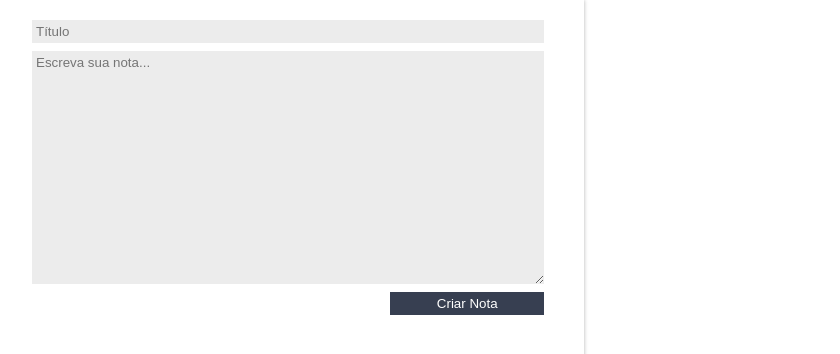
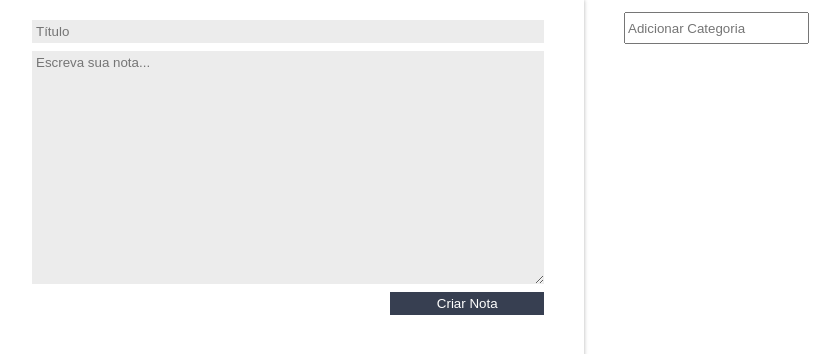
Before and after one commit to narradorww/noteboard, a React (Create React App) app in the folder noteboard/: page / in a window 1280 px wide. Shown: the top 354 px of the page, without its empty margins (8-848 px from the left). Built offline with nearby package versions, Linux system fonts and the light colour scheme.

Commit message:
configurada feature de adicionar categorias, utilizado o state dos componente para dinamizar  a criação de categorias

```diff
--- a/noteboard/src/App.js
+++ b/noteboard/src/App.js
@@ -1,15 +1,27 @@
 import React, { Component } from "react";
 import ListaDeNotas from "./components/listadenotas";
 import FormularioCadastro from "./components/formulario-cadastro";
+import ListadeCategorias from "./components/lista-categorias"
+
+
 import "./assets/App.css";
 import './assets/index.css';
+
+
+
+
+
+
+
 class App extends Component {
 
   constructor(){
     super();
-
+//Objeto que determina os estados (statefull) do componente App.js est
+//A partir da determinação desse estado é que é determinada a renderização de todo o componente
     this.state = {
-      notas:[]
+      notas:[],
+      categorias:[],
     }
   }
 
@@ -22,21 +34,35 @@
     this.setState(novoEstado)
   }
 
-deletarNota(index){
-  let arrayNotas =this.state.notas;
-  arrayNotas.splice(index,1);
-  this.setState({notas:arrayNotas})
+  adicionarCategoria(nomeCategoria){
+    const novoArrayCategoria =[...this.state.categorias, nomeCategoria]
+    const novoEstado = {...this.state, categorias:novoArrayCategoria };
+    this.setState(novoEstado)
+  }
 
-}
+  deletarNota(index){
+    let arrayNotas =this.state.notas;
+    arrayNotas.splice(index,1);
+    this.setState({notas:arrayNotas})
+
+  }
+
+
 
 
   render() {
     return (
       <section className="conteudo">
         <FormularioCadastro criarNota={this.criarNota.bind(this)}/>
+        <main className="classeprincipal">
+        <ListadeCategorias
+        adicionarCategoria ={this.adicionarCategoria.bind(this)}
+        categorias= {this.state.categorias}/>
         <ListaDeNotas
         notas={this.state.notas}
         apagarNota={this.deletarNota.bind(this)}/>
+        </main>
+
       </section>
     );
   }
--- /dev/null
+++ b/noteboard/src/components/lista-categorias/ListadeCategorias.jsx
@@ -0,0 +1,38 @@
+import React, { Component } from 'react';
+import "./styled.css";
+
+class  ListadeCategorias extends Component {
+    _handleEventoInput(e){
+        if(e.key == "Enter"){
+            let valorCategoria =e.target.value;
+            this.props.adicionarCategoria(valorCategoria);
+//não esquecer de adicionar a função adicionarCategoria na App.js para ser renderizada
+        }
+    }
+
+
+
+
+
+    state = {  }
+    render() {
+        return (
+            <section className="lista-categorias">
+                <ul className="lista-categorias_lista">
+                    {this.props.categorias.map((categoria,indice)=>{
+                        return <li key={indice} className="lista-categorias_item">{categoria}</li>;
+                    })}
+
+                </ul>
+                <input
+                 type="text"
+                 className="lista-categorias_input"
+                 placeholder="Adicionar Categoria"
+                 onKeyUp={this._handleEventoInput.bind(this)}
+                 ></input>
+            </section>
+          );
+    }
+}
+
+export default ListadeCategorias; ;
--- /dev/null
+++ b/noteboard/src/components/lista-categorias/index.js
@@ -0,0 +1,3 @@
+import ListadeCategorias from './ListadeCategorias'
+
+export default ListadeCategorias;
--- /dev/null
+++ b/noteboard/src/components/lista-categorias/styled.css
@@ -0,0 +1,23 @@
+
+.lista-categorias{
+    display: flex;
+    flex-direction: row;
+    margin-top: 12px;
+
+
+}
+.lista-categorias_lista{
+    flex: 1;
+    display: flex;
+    flex-direction: row;
+    justify-content: space-between;
+}
+.lista-categorias_item{
+    background-color: var(--secundaria);
+    color: white;
+    padding: 4px 8px;
+    border-radius: 10px;
+    font-family: Arial, Helvetica, sans-serif;
+}
+.lista-categorias_input{
+}
```
